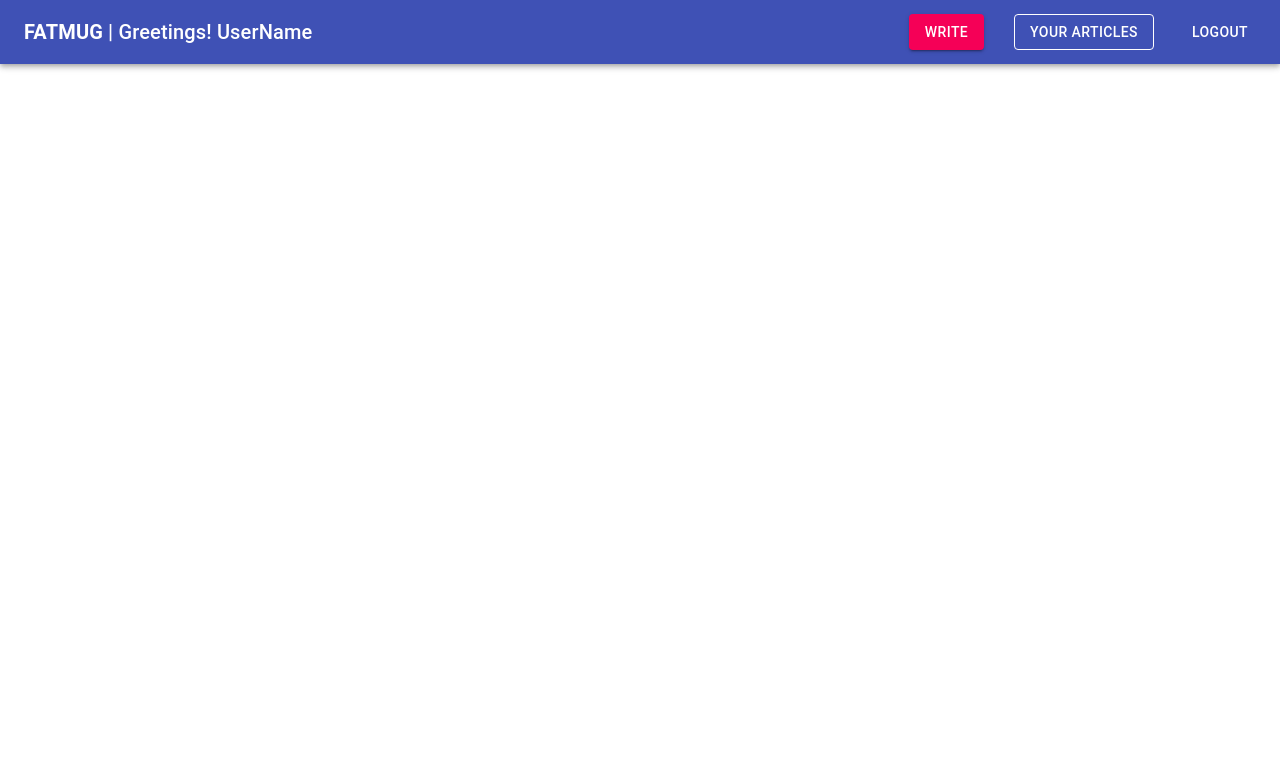
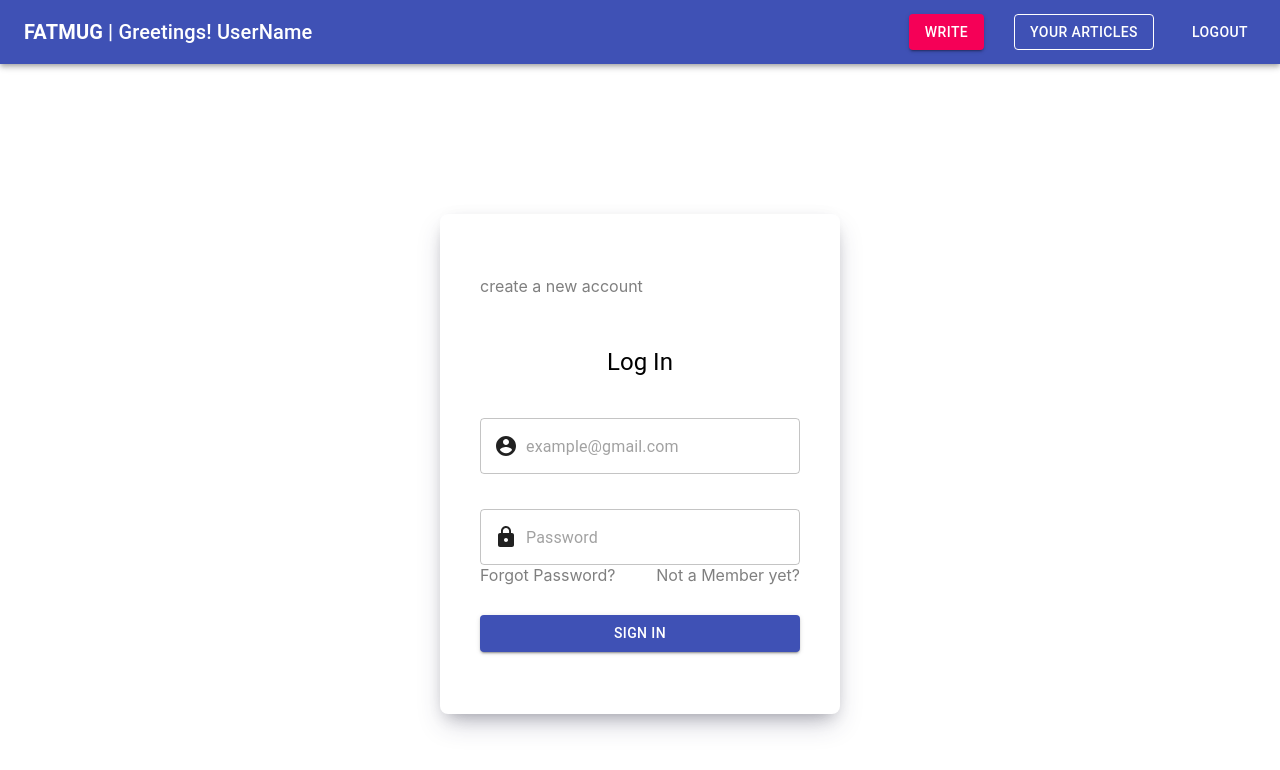
Before and after one commit to Mohammadshahzaib007/fatmug-blog-app-assignment, a React (Create React App) app: page /login in a window 1280 px wide. Shown: the top 770 px of the page. Built offline with nearby package versions, Linux system fonts and the light colour scheme.

Commit message:
login page completed

```diff
--- a/src/App.js
+++ b/src/App.js
@@ -4,6 +4,7 @@ import './App.css';
 import Layout from './components/Layout/Layout';
 import ArticleView from './pages/ArticleView';
 import Home from './pages/Home';
+import Login from './pages/Login';
 import MyArticle from './pages/MyArticle';
 import writeArticle from './pages/writeArticle';
 
@@ -15,6 +16,7 @@ function App () {
        <Route exact path="/write" component={writeArticle} />
        <Route exact path="/article-view" component={ArticleView} />
        <Route exact path="/your-articles" component={MyArticle} />
+       <Route exact path="/login" component={Login} />
      </Switch>
    </Layout>
   );
--- a/src/components/Layout/Layout.js
+++ b/src/components/Layout/Layout.js
@@ -1,17 +1,12 @@
 import React from 'react';
-import { Container } from '@material-ui/core';
 import propTypes from 'prop-types';
 import TopBar from './TopBar';
 
 function Layout ({ children }) {
   return (
     <>
-    <TopBar />
-      <Container style={{ marginTop: '80px' }}>
-      <main>
-        {children}
-      </main>
-      </Container>
+      <TopBar />
+      <main style={{ marginTop: '80px' }}>{children}</main>
     </>
   );
 }
--- a/src/index.css
+++ b/src/index.css
@@ -14,4 +14,5 @@ code {
 
 a {
   text-decoration: none;
+  color: black
 }
--- /dev/null
+++ b/src/pages/Login.js
@@ -0,0 +1,88 @@
+import React from 'react';
+import {
+  Container,
+  FormControl,
+  Grid,
+  makeStyles,
+  Typography,
+  InputAdornment,
+  TextField,
+  Button
+} from '@material-ui/core';
+import AccountCircle from '@material-ui/icons/AccountCircle';
+import LockIcon from '@material-ui/icons/Lock';
+
+import { Link } from 'react-router-dom';
+
+const useStyles = makeStyles({
+  formContainer: {
+    width: '25rem',
+    height: '31.25rem',
+    background: 'white',
+    borderRadius: '8px',
+    boxShadow:
+      '0 13px 27px -5px hsl(240deg 30% 28% / 25%), 0 8px 16px -8px hsl(0deg 0% 0% / 30%), 0 -6px 16px -6px hsl(0deg 0% 0% / 3%)',
+    display: 'flex',
+    justifyContent: 'center',
+    alignItems: 'center'
+  }
+});
+
+function Login () {
+  const classes = useStyles();
+
+  return (
+    <section style={{ width: '100%', height: '80vh' }}>
+      <Container style={{ width: '100%', height: '100%' }}>
+        <Grid
+          container
+          alignItems="center"
+          justify="center"
+          style={{ width: '100%', height: '100%' }}
+        >
+          <Grid className={classes.formContainer}>
+            <div style={{ width: '80%', height: '80%', display: 'flex', alignItems: 'center', justifyContent: 'center', flexDirection: 'column' }}>
+              <Link style={{ alignSelf: 'flex-start', marginBottom: '50px', color: 'rgba(0, 0, 0, .5)' }}>create a new account</Link>
+              <FormControl fullWidth>
+                <Typography variant="h5" style={{ textAlign: 'center', marginBottom: '40px' }}>
+                  Log In
+                </Typography>
+                <TextField
+                style={{ marginBottom: '35px' }}
+                  variant="outlined"
+                  placeholder="example@gmail.com"
+                  InputProps={{
+                    startAdornment: (
+                      <InputAdornment position="start">
+                        <AccountCircle />
+                      </InputAdornment>
+                    )
+                  }}
+                />
+                <TextField
+                  variant="outlined"
+                  placeholder="Password"
+                  InputProps={{
+                    startAdornment: (
+                      <InputAdornment position="start">
+                        <LockIcon />
+                      </InputAdornment>
+                    )
+                  }}
+                />
+                <div style={{ display: 'flex', justifyContent: 'space-between', marginBottom: '30px' }}>
+                  <Link style={{ color: 'rgba(0, 0, 0, .5)' }}>Forgot Password?</Link>
+                  <Link style={{ color: 'rgba(0, 0, 0, .5)' }}>Not a Member yet?</Link>
+                </div>
+
+                <Button variant="contained" color="primary" size="medium">SIGN IN</Button>
+              </FormControl>
+            </div>
+          </Grid>
+        </Grid>
+      </Container>
+    </section>
+  );
+}
+
+export default Login;
```
Also changed, not shown: src/pages/Signup.js (added, +120 -0 lines).
